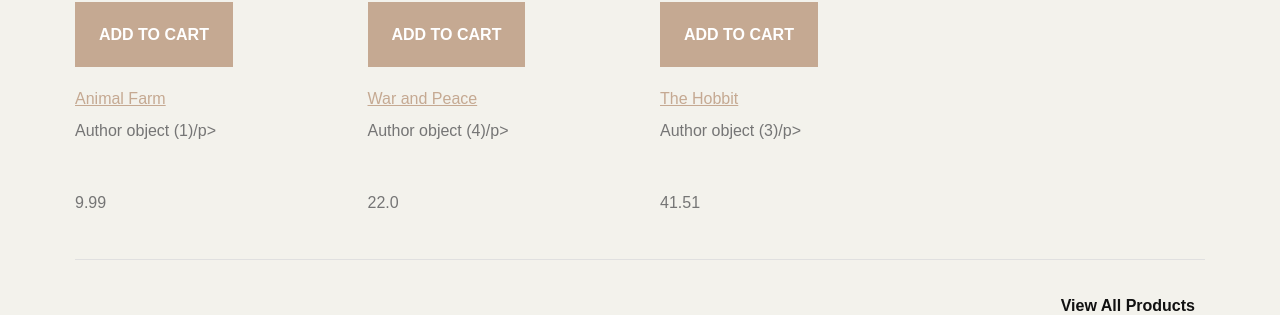
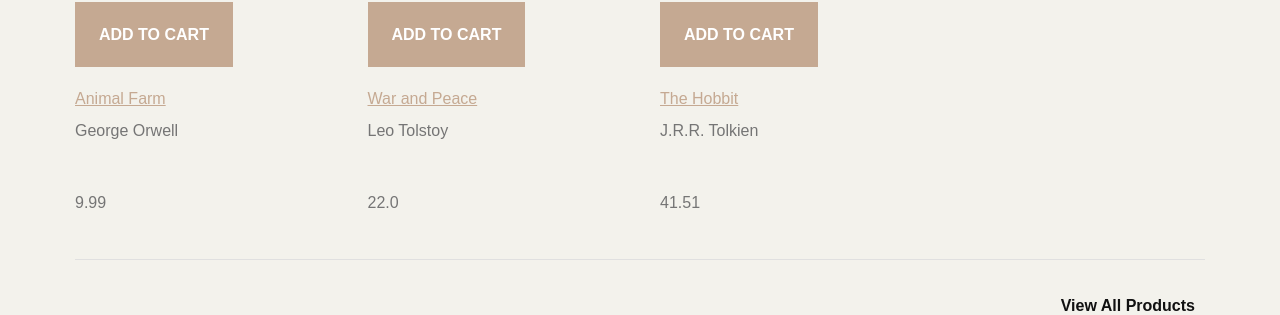
Before and after one commit to mustafataha5/New_Book_store, a Django app: page /main in a window 1280 px wide. Shown: the part 1048-1363 px from the top of the page. Run offline with Django 3.2, Linux system fonts and the light colour scheme; data comes from the database, SQL or seed files in the repository; some libraries are stand-ins or nearby versions.

Commit message:
save job

```diff
--- a/store_app/templates/the_main_page.html
+++ b/store_app/templates/the_main_page.html
@@ -140,7 +140,7 @@
 								<button type="button" class="add-to-cart" data-product-tile="add-to-cart">Add to Cart</button>
 							<figcaption>
 								<a href="/book/{{book.id}}" class="title_link">{{book.title}}</a>
-								<p>{{book.author}}/p>
+								<p>{{book.author.first_name}}  {{book.author.last_name}}</p>
 								<div class="item-price">{{book.price}}</div>
 							</figcaption>
 						</figure>
```
